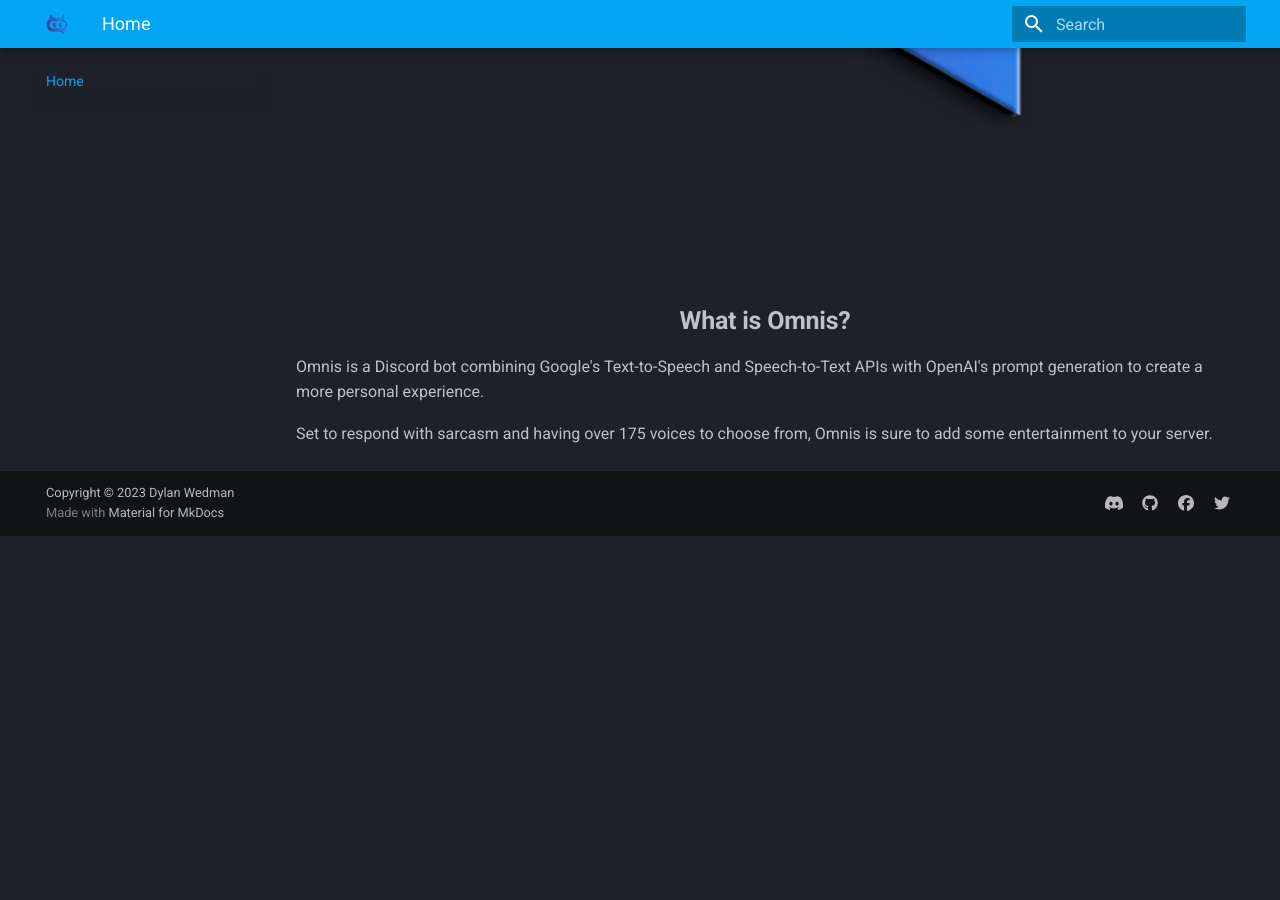
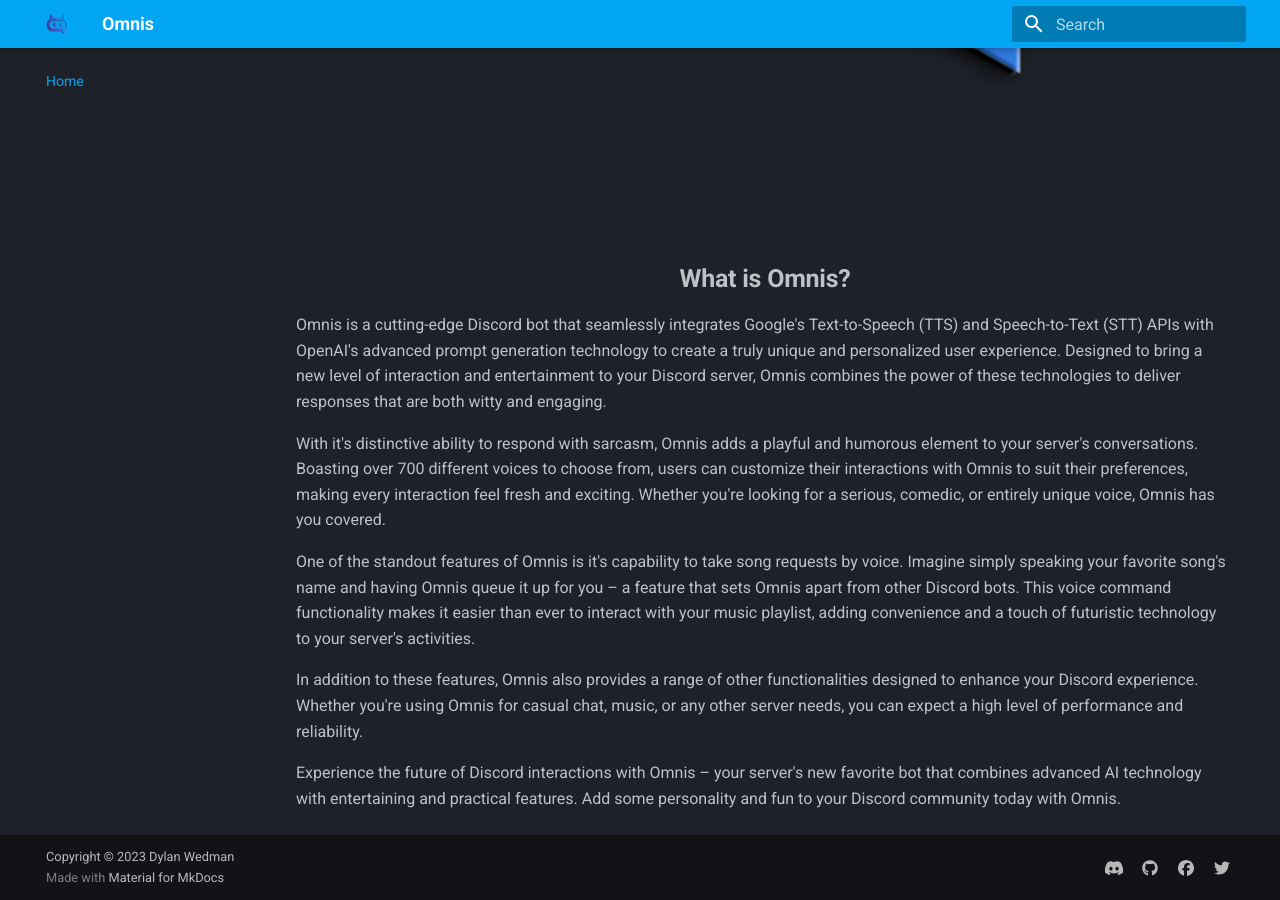
Before and after one commit to dylwedma11748/omnis-bot, an MkDocs documentation site: the page built from docs/index.md, in a window 1280 px wide and 900 px high, scrolled down 1003 px. Built offline with MkDocs 1.6.1 and Material for MkDocs 9.7.7, drawn with Linux system fonts in a browser that asks for light colours; before the commit the page ends 1539 px from its top, so only the background shows below that.

Commit message:
Update index page
Update the index page to expand the description.

```diff
--- a/docs/index.md
+++ b/docs/index.md
@@ -8,6 +8,19 @@
 
 <h2 class="feature-header"><b>What is Omnis?</b></h2>
 
-Omnis is a Discord bot combining Google's Text-to-Speech and Speech-to-Text APIs with OpenAI's prompt generation to create a more personal experience.
+Omnis is a cutting-edge Discord bot that seamlessly integrates Google's Text-to-Speech (TTS) and Speech-to-Text (STT) APIs with OpenAI's advanced prompt generation technology to create a truly unique and personalized user experience.
+Designed to bring a new level of interaction and entertainment to your Discord server, Omnis combines the power of these technologies to deliver responses that are both witty and engaging.
 
-Set to respond with sarcasm and having over 175 voices to choose from, Omnis is sure to add some entertainment to your server.
+With it's distinctive ability to respond with sarcasm, Omnis adds a playful and humorous element to your server's conversations.
+Boasting over 700 different voices to choose from, users can customize their interactions with Omnis to suit their preferences, making every interaction feel fresh and exciting.
+Whether you're looking for a serious, comedic, or entirely unique voice, Omnis has you covered.
+
+One of the standout features of Omnis is it's capability to take song requests by voice.
+Imagine simply speaking your favorite song's name and having Omnis queue it up for you – a feature that sets Omnis apart from other Discord bots.
+This voice command functionality makes it easier than ever to interact with your music playlist, adding convenience and a touch of futuristic technology to your server's activities.
+
+In addition to these features, Omnis also provides a range of other functionalities designed to enhance your Discord experience.
+Whether you're using Omnis for casual chat, music, or any other server needs, you can expect a high level of performance and reliability.
+
+Experience the future of Discord interactions with Omnis – your server's new favorite bot that combines advanced AI technology with entertaining and practical features.
+Add some personality and fun to your Discord community today with Omnis.
```
Also changed, not shown: other parts of docs/index.md (+1 -1 lines).
